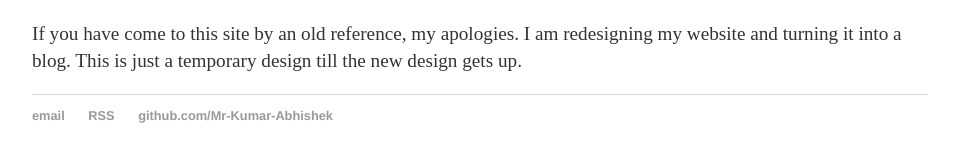
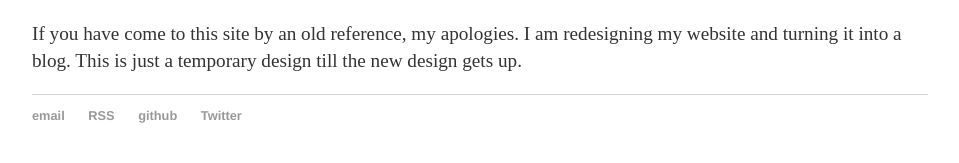
Before and after one commit to Mr-Kumar-Abhishek/Mr-Kumar-Abhishek.github.io, a Jekyll site: the page built from index.html, in a window 1280 px wide. Shown: the part 137-300 px from the top of the page, without its empty margins (160-1119 px from the left). Built offline with Jekyll 4.4.1, drawn with Linux system fonts in a browser that asks for light colours.

Commit message:
add twitter link in footer

```diff
--- a/_layouts/default.html
+++ b/_layouts/default.html
@@ -22,7 +22,8 @@
     		<ul>
         		<li><a href="mailto:mr.kumar.abhishek@email.com">email</a></li>
         		<li><a href="http://mr-kumar-abhishek.github.io/blog/atom.xml">RSS</a></li>
-        		<li><a href="https://github.com/Mr-Kumar-Abhishek">github.com/Mr-Kumar-Abhishek</a></li>
+        		<li><a href="https://github.com/Mr-Kumar-Abhishek">github</a></li>
+        		<li><a href='https://twitter.com/mr_kumar_'>Twitter</a>
 			</ul>
 		</footer>
 	</body>
```
